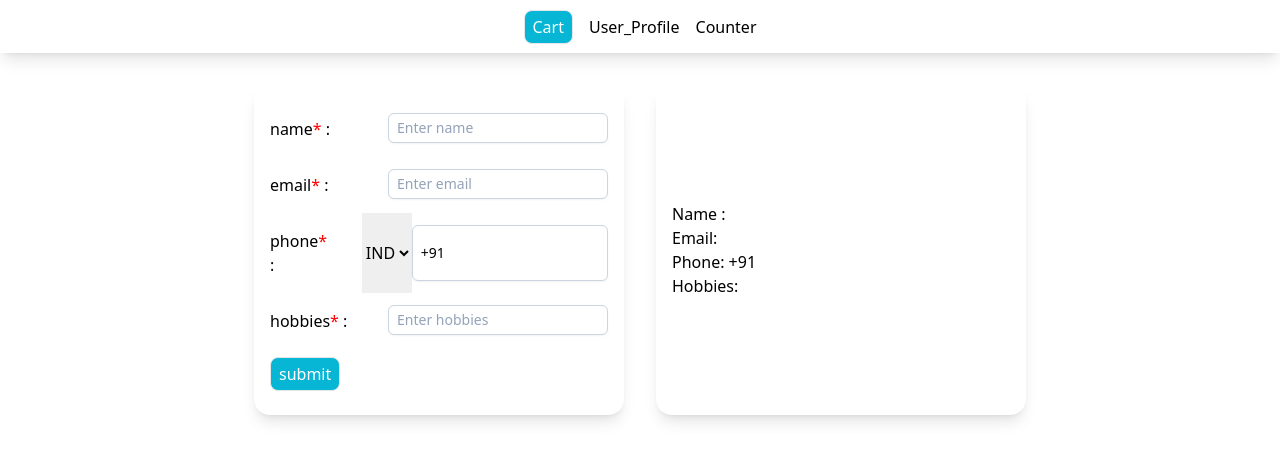
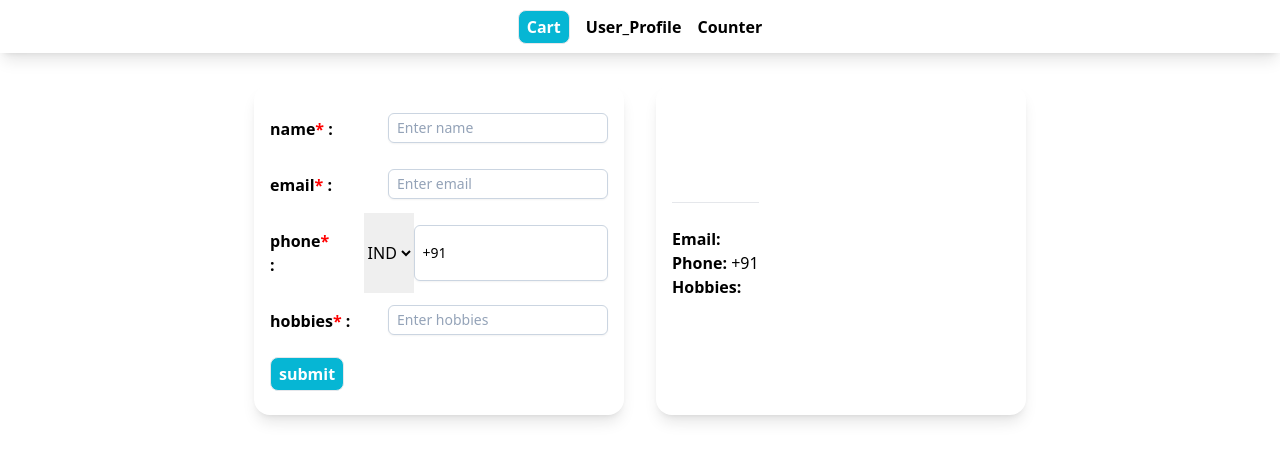
Before and after one commit to satishIllumina/ReactAssignment, a React (Vite) app: page /userprofile in a window 1280 px wide. Shown: the top 460 px of the page. Built offline with nearby package versions, Linux system fonts and the light colour scheme.

Commit message:
upgradations done

```diff
--- a/src/App.css
+++ b/src/App.css
@@ -2,16 +2,12 @@
   box-sizing: border-box;
 }
 
-/* .main{
-  display: flex;
-  margin: 1rem;
-  flex-wrap: wrap;
-  box-sizing: border-box;
-  justify-content: center;
-} */
+.main{
+  background-image: url("https://wallpaperboat.com/wp-content/uploads/2019/10/best-background-for-website-01-920x518.jpg");
+}
 .product{
   height: 280px;
-  width: 170px;
+  width: 180px;
   margin: 1rem;
   /* box-shadow: 1px 1px 1rem rgb(0, 0, 0); */
   border-radius: 1rem;
@@ -28,8 +24,8 @@
   transition-duration: 0.4s;
 }
 .image{
-  height: 100px;
-  width: 120px;
+  height: 160px;
+  width: 180px;
   object-fit: contain;
 }
 
@@ -100,9 +96,10 @@ nav{
   width: 300px;
 }
 .cartImage{
-  height: 50px;
-  width: 50px;
+  height: 70px;
+  width: 70px;
   object-fit: contain;
+  box-sizing: border-box;
 }
 
 .mainuserprofile{
--- a/src/App.jsx
+++ b/src/App.jsx
@@ -15,8 +15,8 @@ function App() {
             onClick={() => setIsClicked("cart")}
             className={
               isClicked === "cart"
-                ? "bg-cyan-500 p-2 py-1 text-white border rounded-lg"
-                : ""
+                ? "bg-cyan-500 p-2 py-1 text-white border rounded-lg font-bold"
+                : "font-bold"
             }
             to="/"
           >
@@ -27,8 +27,8 @@ function App() {
             to="/userprofile"
             className={
               isClicked === "userprofile"
-                ? "bg-cyan-500 p-2 py-1 text-white border rounded-lg"
-                : ""
+                ? "bg-cyan-500 p-2 py-1 text-white border rounded-lg font-bold"
+                : "font-bold"
             }
           >
             User_Profile
@@ -38,8 +38,8 @@ function App() {
             to="/counter"
             className={
               isClicked === "counter"
-                ? "bg-cyan-500 p-2 py-1 text-white border rounded-lg"
-                : ""
+                ? "bg-cyan-500 p-2 py-1 text-white border rounded-lg font-bold"
+                : "font-bold"
             }
           >
             Counter
--- a/src/Cart/Cart.jsx
+++ b/src/Cart/Cart.jsx
@@ -42,7 +42,7 @@ const Cart = ({
       <div className="cartProduct shadow-lg black">
         <div className="cartItems w-8 md:w-20 mr-12">
           <img className="cartImage" src={product?.images[0]} alt="" />
-          <p className="text-xs md:text-base">{product.title}</p>
+          <p className="text-xs md:text-base font-bold">{product.title}</p>
         </div>
         <div className="">
           <button
--- a/src/Cart/CartMain.jsx
+++ b/src/Cart/CartMain.jsx
@@ -45,7 +45,7 @@ function CartMain() {
       {cartOpen && (
         <div style={{ display: "flex", justifyContent: "center" }}>
           <div className="cart">
-            <h1 style={{ textAlign: "center" }}>Cart</h1>
+            <h1 className="text-center font-bold">Cart</h1>
             {cart?.map((product) => (
               <div key={product.id}>
                 <Cart
@@ -58,10 +58,7 @@ function CartMain() {
                 />
               </div>
             ))}
-            <h2
-              className="text-stone-500"
-              style={{ textAlign: "center", padding: "1rem" }}
-            >
+            <h2 className="text-stone-500 text-center font-bold p-2">
               Total Price : Rs. {totalPrice}/-
             </h2>
           </div>
@@ -70,14 +67,11 @@ function CartMain() {
       {loader ? (
         <h1 style={{ textAlign: "center" }}>Loading...</h1>
       ) : (
-        <div>
+        <div className="scroll-smooth">
           <h1 className="text-2xl text-center font-bold ">Products</h1>
           <div className="grid grid-cols-2 md:grid-cols-5 justify-items-center">
             {products?.map((product) => (
-              <div
-                className="shadow-lg black product hover:shadow-cyan-300"
-                key={product.id}
-              >
+              <div className="" key={product.id}>
                 <ProductDetails
                   deletedItem={deletedItem}
                   setDeletedItem={setDeletedItem}
--- a/src/Cart/ProductDetails.jsx
+++ b/src/Cart/ProductDetails.jsx
@@ -17,25 +17,27 @@ const ProductDetails = ({
   useEffect(() => {}, [deletedItem]);
 
   return (
-    <>
-      <img className="image" src={product?.images[0]} alt="" />
-      <p>{product?.title}</p>
-      <p>price: {product?.price}</p>
+    <div className="shadow-lg hover:duration-500 hover:shadow-cyan-700 m-4 flex flex-col justify-between items-center h-72 rounded-lg cursor-pointer ">
+      <img className="image " src={product?.images[0]} alt="" />
+      <div className="flex flex-col justify-between items-center m-4">
+        <p className="text-sm font-bold">{product?.title}</p>
+        <p className="text-sm mb-4">price: Rs.{product?.price}/-</p>
         <div>
           {cart.some((item) => item.id === product.id) ? (
-          <button className="bg-cyan-600 p-2 py-1 text-white border rounded-lg">
+            <button className="bg-cyan-600 px-2 py-1 text-white text-sm border rounded-lg font-bold">
               Added
             </button>
           ) : (
             <button
-            className="transition ease-in-out delay-150 border-2 border-black  hover:-translate-y-1 hover:scale-110 hover:bg-indigo-500 duration-300 hover:bg-blue-700 hover:border-0 hover:text-white text-black py-1 px-2 rounded"
+              className="transition ease-in-out delay-150 border-2 border-slate-300 font-bold  hover:-translate-y-1 hover:scale-110 hover:bg-indigo-500 duration-300 hover:bg-blue-700 hover:border-0 hover:text-white text-sm text-black py-1 px-2 rounded"
               onClick={addToCart}
             >
               Add to Cart
             </button>
           )}
         </div>
-    </>
+      </div>
+    </div>
   );
 };
 
--- a/src/Counter/Counter.jsx
+++ b/src/Counter/Counter.jsx
@@ -3,6 +3,7 @@ import "../App.css";
 
 function Counter() {
   const [count, setCount] = useState(0);
+  const [color, setColor] = useState("cyan");
 
   const increment = () => {
     setCount(count + 1);
@@ -10,6 +11,7 @@ function Counter() {
 
   const decrement = () => {
     setCount(count - 1);
+    setColor("red");
   };
 
   const reset = () => {
@@ -18,7 +20,7 @@ function Counter() {
 
   return (
     <>
-      <div className="counterMain">
+      <div className="counterMain font-bold">
         <div className="shadow-lg p-4 m-4 my-8 rounded-lg flex justify-center p-8">
           <button
             className={
@@ -29,14 +31,14 @@ function Counter() {
             onClick={decrement}
             disabled={count <= 0}
           >
-            subtract
+            Decrement
           </button>
           <h1 className=" p-2 py-1 border rounded-lg m-4">{count}</h1>
           <button
             className="bg-cyan-600 p-2 py-1 text-white border rounded-lg m-4"
             onClick={increment}
           >
-            add
+            Increment
           </button>
           <div>
             <button
--- a/src/UserProfile/UserProfile.jsx
+++ b/src/UserProfile/UserProfile.jsx
@@ -60,7 +60,7 @@ function UserProfile() {
   }, [errors]);
 
   return (
-    <div style={{ height: "100vh" }}>
+    <div style={{ height: "70vh" }}>
       <div className="sm:flex sm:gap-8 flex-row gap-8 justify-center m-8">
         <form
           className={
@@ -73,13 +73,13 @@ function UserProfile() {
           <div>
             {Object.keys(formDetails).map((item, i) => (
               <div key={i}>
-                <div className="inputs">
-                  <label className="my-4">
+                <div className="inputs ">
+                  <label className="my-4 font-bold">
                     {item}
                     <span style={{ color: "red" }}>*</span> :
                   </label>
                   <div
-                    className=""
+                    className="border-white"
                     style={{ display: item === "phone" ? "flex" : "block" }}
                   >
                     <select
@@ -90,7 +90,7 @@ function UserProfile() {
                         });
                         phoneFocus.current.focus();
                       }}
-                      className="py-1"
+                      className="border-0 border-white border-hidden"
                       style={{ display: item === "phone" ? "inline" : "none" }}
                     >
                       <option value={"+91 "}>IND</option>
@@ -123,7 +123,7 @@ function UserProfile() {
             ))}
             <button
               type="submit"
-              className="bg-cyan-500 p-2 py-1 text-white border rounded-lg my-2"
+              className="bg-cyan-500 p-2 py-1 text-white border rounded-lg my-2 font-bold"
             >
               submit
             </button>
@@ -131,10 +131,18 @@ function UserProfile() {
         </form>
         <div className="secondDiv shadow-lg">
           <div className="flex-row justify-content-between">
-            <p>Name : {finalData.name}</p>
-            <p>Email: {finalData.email}</p>
-            <p>Phone: {finalData.phone}</p>
-            <p>Hobbies: {finalData.hobbies}</p>
+            <h1 className="font-bold">{finalData.name}</h1>
+            <hr />
+            <br />
+            <h1 className="font-bold">
+              Email: <span className="font-normal">{finalData.email}</span>
+            </h1>
+            <h1 className="font-bold">
+              Phone: <span className="font-normal">{finalData.phone}</span>
+            </h1>
+            <h1 className="font-bold">
+              Hobbies: <span className="font-normal">{finalData.hobbies}</span>
+            </h1>
           </div>
         </div>
       </div>
```
Lines whose indentation alone changed are shown as unchanged.
